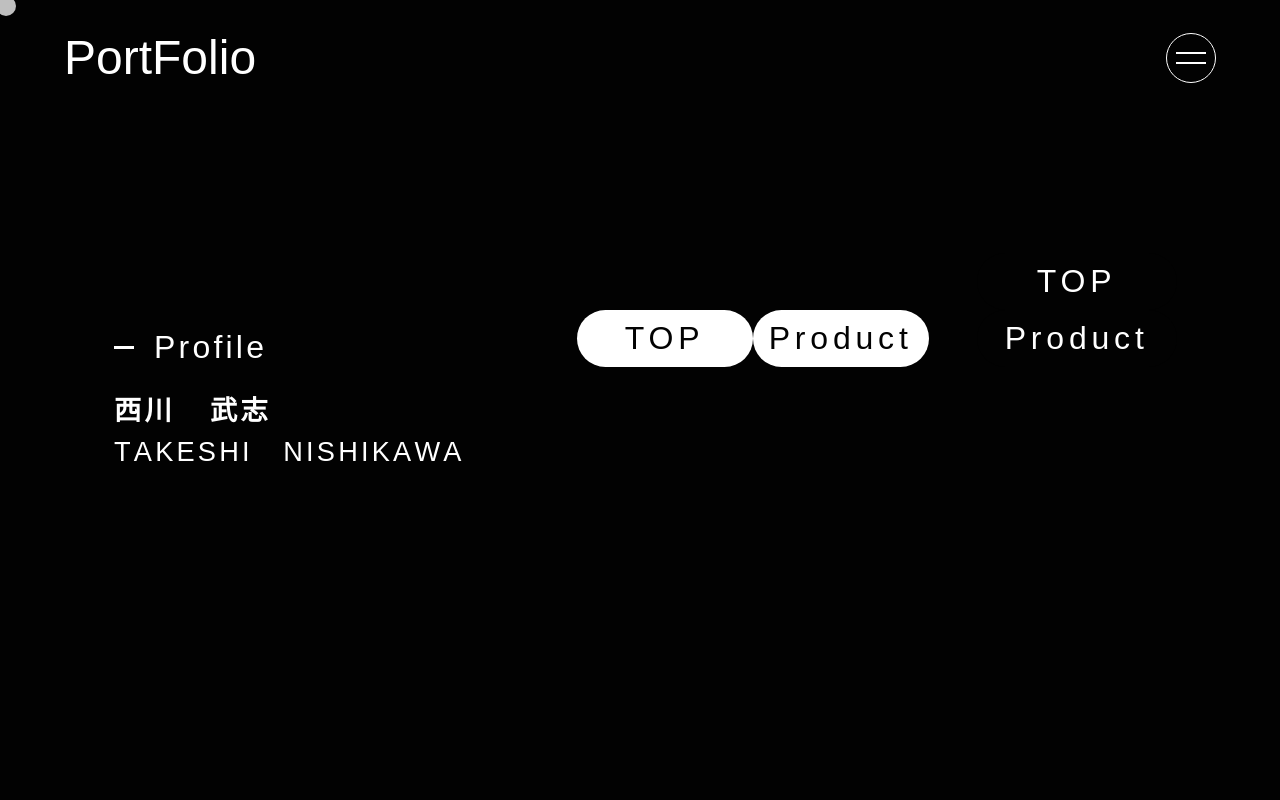
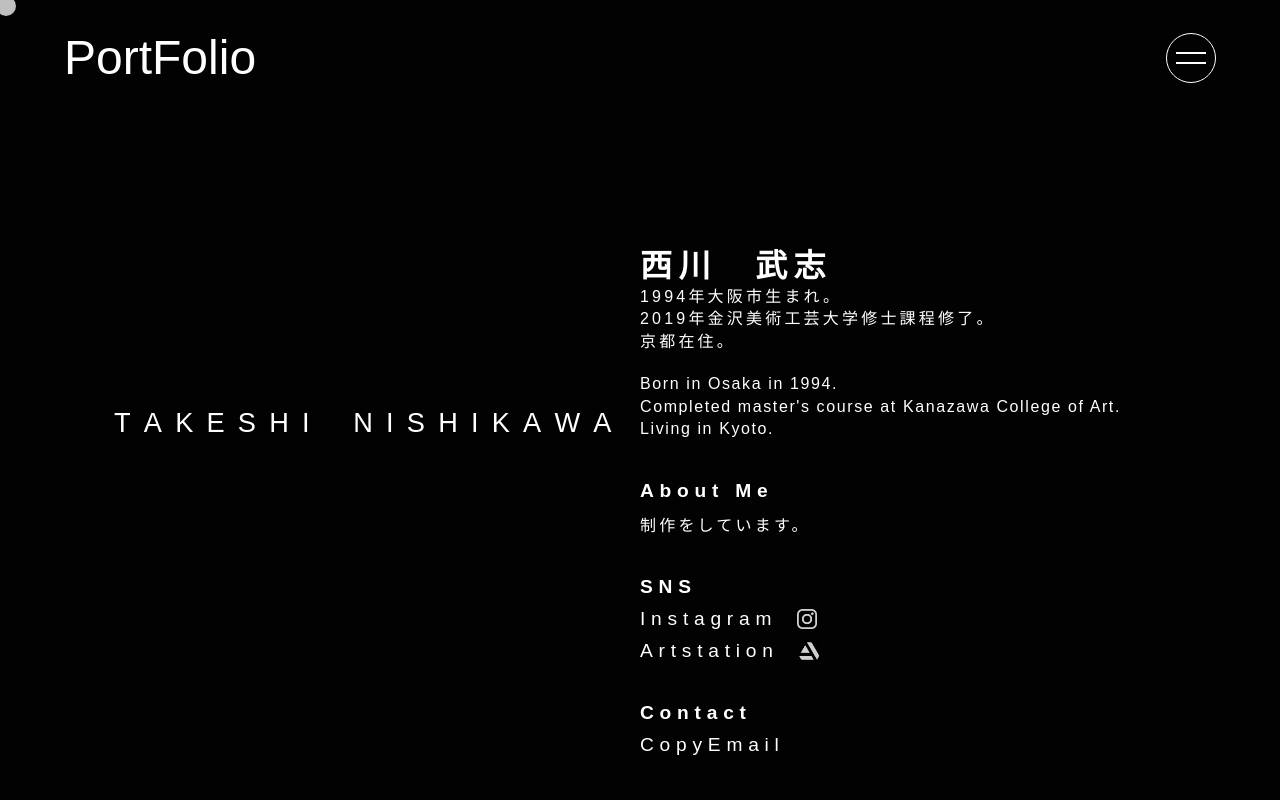
Before and after one commit to otter254/port, a plain HTML site: page about/index.html in a window 1280 px wide. Shown: the top 800 px of the page. Drawn offline with nearby package versions, Linux system fonts and the light colour scheme; some packages are replaced by stand-ins of ours; animation ran at ten frames a second; a script that the page names is missing; a web font is replaced by a local one.

Commit message:
abourpage 作成

```diff
--- a/about/index.html
+++ b/about/index.html
@@ -15,8 +15,17 @@
 	<link href="https://api.fontshare.com/css?f[]=clash-display@400,500&display=swap" rel="stylesheet">
 	<link href="https://fonts.googleapis.com/css2?family=Limelight&family=Noto+Sans+JP:wght@100&family=Noto+Serif+JP:wght@300;500&display=swap" rel="stylesheet">
 	<link href="https://fonts.googleapis.com/css2?family=Shippori+Mincho&display=swap" rel="stylesheet">
+	<script>
+		(function(d) {
+		  var config = {
+			kitId: 'noz4ckp',
+			scriptTimeout: 3000,
+			async: true
+		  },
+		  h=d.documentElement,t=setTimeout(function(){h.className=h.className.replace(/\bwf-loading\b/g,"")+" wf-inactive";},config.scriptTimeout),tk=d.createElement("script"),f=false,s=d.getElementsByTagName("script")[0],a;h.className+=" wf-loading";tk.src='https://use.typekit.net/'+config.kitId+'.js';tk.async=true;tk.onload=tk.onreadystatechange=function(){a=this.readyState;if(f||a&&a!="complete"&&a!="loaded")return;f=true;clearTimeout(t);try{Typekit.load(config)}catch(e){}};s.parentNode.insertBefore(tk,s)
+		})(document);
+	  </script>
 	<script src="https://cdnjs.cloudflare.com/ajax/libs/animejs/2.0.2/anime.min.js"></script>
-	<script src="https://cdnjs.cloudflare.com/ajax/libs/jquery/3.0.0-beta1/jquery.min.js"></script>
 	<title>PORTFOLIO / Takeshi Nishikawa</title>
 </head>
 
@@ -64,37 +73,56 @@
 	<main class="about__main">
 		<article data-scroll-container>
 			<section class="about__head">
-				<div class="img">
 					<div class="title">
-						<h2 class="textanim">Profile</h2>
 						<div class="name">
-							<h3 class="textanim">西川　武志</h3>
 							<span class="textanim">TAKESHI　<br class="sp">NISHIKAWA</span>
 						</div>
 					</div>
+			</section>
+			<section class="about__body">
+				<div class="namebox">
+					<h3>西川　武志</h3>
+					<div class="jp">
+						<p>1994年大阪市生まれ。</p>
+						<p>2019年金沢美術工芸大学修士課程修了。</p>
+						<p>京都在住。</p>
+					</div>
+					<div class="en">
+						<p>Born in Osaka in 1994.</p>
+						<p>Completed master's course at Kanazawa College of Art.</p>
+						<p>Living in Kyoto.</p>
+					</div>
 				</div>
-			</section>
-			<section class="about__foot">
+				<div class="text">
+					<h4 class="en">About Me</h4>
+					<p class="jp">制作をしています。</p>
+				</div>
+				<div class="text sns">
+					<h4 class="en">SNS</h4>
+					<ul>
+						<li>
+							<a href="https://www.instagram.com/nishikawatakeshi3/" target="_blank">
+								<span class="en">Instagram</span>
+								<img src="../files/images/common/icon_insta.png" alt="" class="">
+							</a>
+						</li>
+						<li>
+							<a href="https://n_takeshi.artstation.com/" target="_blank">
+								<span class="en">Artstation</span>
+								<img src="../files/images/common/icon_artstation.png" alt="" class="">
+							</a>
+						</li>
+					</ul>
+				</div>
+				<div class="text contact">
+					<h4 class="en">Contact</h4>
+					<div class="copy_btn en" id="copy_btn" data-clipboard-text="nishikawa_takeshi@outlook.jp">
+						CopyEmail
+					</div>
+				</div>
 				<div class="c-back-btn">
 					<a href="../index.html">TOP</a>
 					<a href="../product/index.html">Product</a>
-				</div>
-			</section>
-			<section class="">
-				<div class="c-back-btn">
-					<a href="../index.html">TOP</a>
-					<a href="../product/index.html">Product</a>
-				</div>
-			</section>
-			<section class="">
-				<div class="img">
-					<div class="title">
-						<h2 class="textanim">Profile</h2>
-						<div class="name">
-							<h3 class="textanim">西川　武志</h3>
-							<span class="textanim">TAKESHI　<br class="sp">NISHIKAWA</span>
-						</div>
-					</div>
 				</div>
 			</section>
 		</article>
@@ -102,11 +130,13 @@
 
 	<script src="https://cdnjs.cloudflare.com/ajax/libs/jquery/3.0.0-beta1/jquery.min.js"></script>
 	<script src="https://cdnjs.cloudflare.com/ajax/libs/gsap/2.1.3/TweenMax.min.js"></script>
-	<script src="../js/locomotive-scroll.min.js"></script>
 	<div id="cursor"></div>
 </body>
+<!-- ↓クリップボード操作のために使用するjsを読み込む　( https://clipboardjs.com/ ) -->
+<script src="https://cdn.jsdelivr.net/clipboard.js/1.5.13/clipboard.min.js"></script>
 <script src="../js/about.js"></script>
 <script src="../js/hamburger.js"></script>
 
 
+
 </html>
--- a/css/about.css
+++ b/css/about.css
@@ -18,10 +18,6 @@ body#about header .nav-logo #logo.active {
     height: 100vh;
 }
 .about__main section {
-    /* width: 50%;
-    margin: 0 0 0 auto; */
-    /* border-left: 1px solid rgb(199, 199, 199);
-    border-right: 1px solid rgb(199, 199, 199); */
     display: inline-block;
     width: max-content;
     height: 100%;
@@ -29,137 +25,124 @@ body#about header .nav-logo #logo.active {
 }
 .about__main section.about__head {
     padding-inline: 5%;
-}
-.about__main section.about__head .img {
-    height: 100%;
-    display: grid;
-    place-items: center;
+    position: fixed;
+    top: 50%;
 }
 
-.about__main section.about__head .img figure {
-    width: 50%;
-    aspect-ratio: 1 / 1;
-    background: #fff;
-    border-radius: 50%;
-    overflow: hidden;
-}
-.about__main section.about__head .img {
-    display: flex;
-    align-items: center;
-}
-.about__main section.about__head .img img {
-    object-fit: cover;
-    height: 100%;
-}
-.about__main section.about__head .img figure {
-    width: 250px;
-}
-.about__main section.about__head .img h2 {
-    font-size: 2rem;
-    font-family: 'Clash Display', sans-serif;
-    letter-spacing: .2rem;
-    font-weight: 400;
-    padding-bottom: 20px;
-    display: flex;
-    align-items: center;
-}
-.about__main section.about__head .img h2::before {
-    content: "";
-    width: 20px;
-    height: 3px;
-    background: #fff;
-    display: inline-block;
-    margin-right: 20px;
-}
 .about__main section.about__head .title {
     padding-left: 50px;
-}
-.about__main section.about__head .namebox .name {
-    position: relative;
-}
-.about__main section.about__head .namebox .name::before {
-    content: "";
-    width: 5px;
-    height: 100%;
-    background: #fff;
-    position: absolute;
-    top: 0;
-    left: 0;
-}
-.about__main section.about__head .name h3 {
-    font-family: 'Shippori Mincho', serif;
-    font-size: 2rem;
-    letter-spacing: .2rem;
 }
 .about__main section.about__head .name span {
     font-family: 'Clash Display', sans-serif;
     font-size: 1.7rem;
     letter-spacing: .2rem;
 }
+.about__main section.about__head .name span span {
+    margin-right: 10px;
+}
 @media (max-width: 960px) {
-    .about__main section {
-        width: 90vw;
-    }
-    .about__main section.about__head .img {
-        flex-direction: column;
-        justify-content: center;
-    }
-    .about__main section.about__head .img figure {
-        margin-bottom: 40px;
-    }
-    .about__main section.about__head .img .title {
-        padding: 0;
-        padding-left: 5vw;
-        width: 100%;
-    }
-    .about__main section.about__head .img h2 {
-        font-size: 1.5rem;
-    }
-    .about__main section.about__head .img .name h3 {
-        font-size: 1.4rem;
-        margin-bottom: 10px;
-    }
-    .about__main section.about__head .img .name span {
-        font-size: 1.2rem;
-    }
+}
+.about__main section.about__body {
+    margin-left: 50%;
+    margin-top: 30vh;
+}
+.about__main section.about__body .namebox h3{
+    font-family: fot-klee-pro, sans-serif;
+    font-weight: 600;
+    font-style: normal;
+    font-size: 2rem;
+    letter-spacing: .2em;
+}
+.about__main section.about__body .namebox div {
+    font-size: 1rem;
+}
+.about__main section.about__body .namebox div p{
+    line-height: 1.4;
+}
+.about__main section.about__body .namebox .jp {
+    font-family: fot-klee-pro, sans-serif;
+    font-weight: 500;
+    font-style: normal;
+    letter-spacing: .2em;
+}
+.about__main section.about__body .namebox .en {
+    font-family: 'Clash Display', sans-serif;
+    letter-spacing: .1em;
+    margin-top: 20px;
+}
+.about__main section.about__body .text {
+    margin-top: 40px;
+}
+.about__main section.about__body .text h4 {
+    margin-bottom: 10px;
+}
+.about__main section.about__body .text .en {
+    font-size: 1.2rem;
+    font-family: 'Clash Display', sans-serif;
+    letter-spacing: .3em;
+}
+.about__main section.about__body .text .jp {
+    font-family: fot-klee-pro, sans-serif;
+    font-weight: 500;
+    font-style: normal;
+    letter-spacing: .2em;
+}
+.about__main section.about__body .text.sns ul li + li {
+    margin-top: 10px;
+}
+.about__main section.about__body .text.sns ul li a {
+    display: flex;
+    align-items: center;
+    color: #fff;
+}
+.about__main section.about__body .text.sns ul li a span {
+    margin-right: 20px;
+}
+.about__main section.about__body .text.sns ul li img {
+    width: 20px;
+    height: 20px;
+    filter: invert(1);
+}
+.about__main section.about__body .text.contact .copy_btn {
+    cursor: pointer;;
 }
 
-/* .about__main section.about__foot {
-    padding-block: 100px;
-} */
-.about__main section.about__foot .c-back-btn {
-    margin-top: 0;
+
+.about__main section.about__body .c-back-btn {
+    margin-top: 50px;
     display: flex;
     justify-content: space-around;
-    width: 80%;
+    width: 100%;
 }
-.about__main section.about__foot .c-back-btn a {
+.about__main section.about__body .c-back-btn a {
     width: 220px;
     background: #fff;
     color: rgb(2,2,2);
 }
-.about__main section.about__foot .c-back-btn a:hover {
+.about__main section.about__body .c-back-btn a:hover {
     border: none;
     background: rgb(2,2,2);
     color: #fff;
 }
 @media (max-width: 960px) {
-    .about__main section.about__foot {
+    .about__main section.about__body {
         padding-block: 5vh 10vh;
     }
-    .about__main section.about__foot .c-back-btn {
+    .about__main section.about__body .c-back-btn {
         display: block;
         width: 100%;
     }
-    .about__main section.about__foot .c-back-btn a {
+    .about__main section.about__body .c-back-btn a {
         display: block;
         margin: auto;
     }
-    .about__main section.about__foot .c-back-btn a:last-of-type {
+    .about__main section.about__body .c-back-btn a:last-of-type {
         margin-top: 20px;
     }
 }
 
+
+/* テキストアニメーション */
 .textanim .letter {
     display: inline-block;
     line-height: 1em;
--- a/js/about.js
+++ b/js/about.js
@@ -80,11 +80,14 @@ menu.addEventListener('mouseout' , function(event){
   cursor.classList.remove('hov_');
 })
 
-
-var scroll = new LocomotiveScroll({
-  el: document.querySelector('[data-scroll-container]'),
-  smooth: true,
-  direction: 'horizontal',
-  multiplier: 1,
-  horizontalGesture: true
-});
+var clipboard = new Clipboard('.copy_btn');    //clipboard.min.jsが動作する要素をクラス名で指定
+const copybtn = document.getElementById('copy_btn')
+//クリックしたときの挙動
+copybtn.addEventListener("click", function() {
+  copybtn.classList.add("copied")
+  copybtn.innerHTML="Copied";
+  setTimeout(function(){
+    copybtn.classList.remove("copied")
+    copybtn.innerHTML="CopyEmail";
+  },3000);
+})
```
